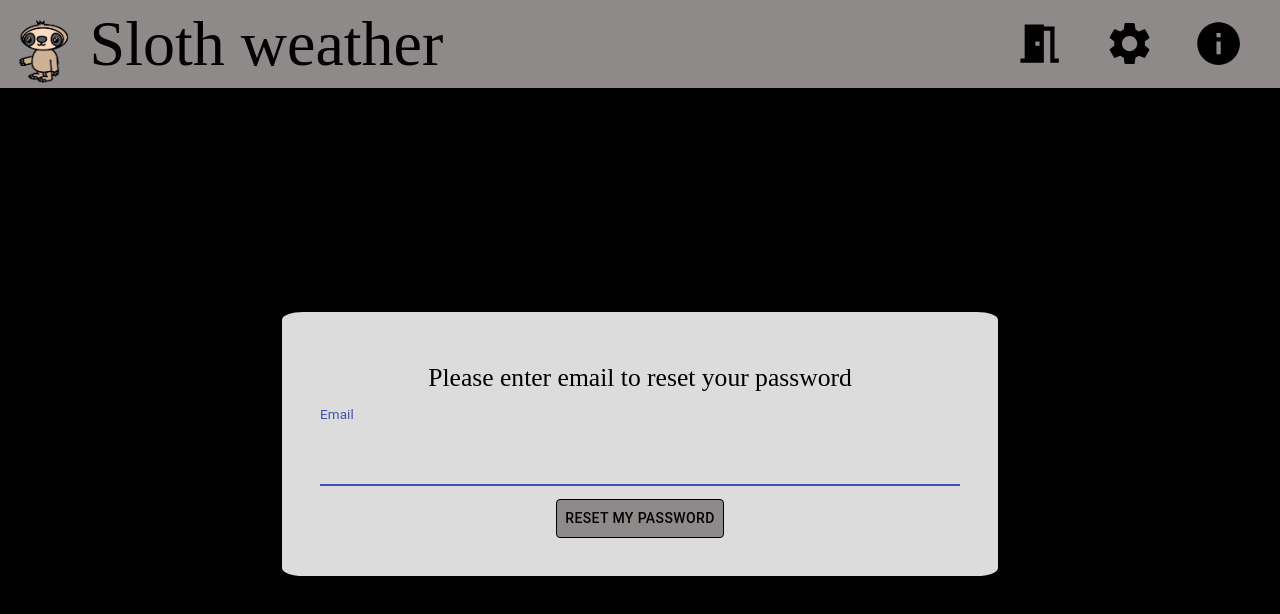
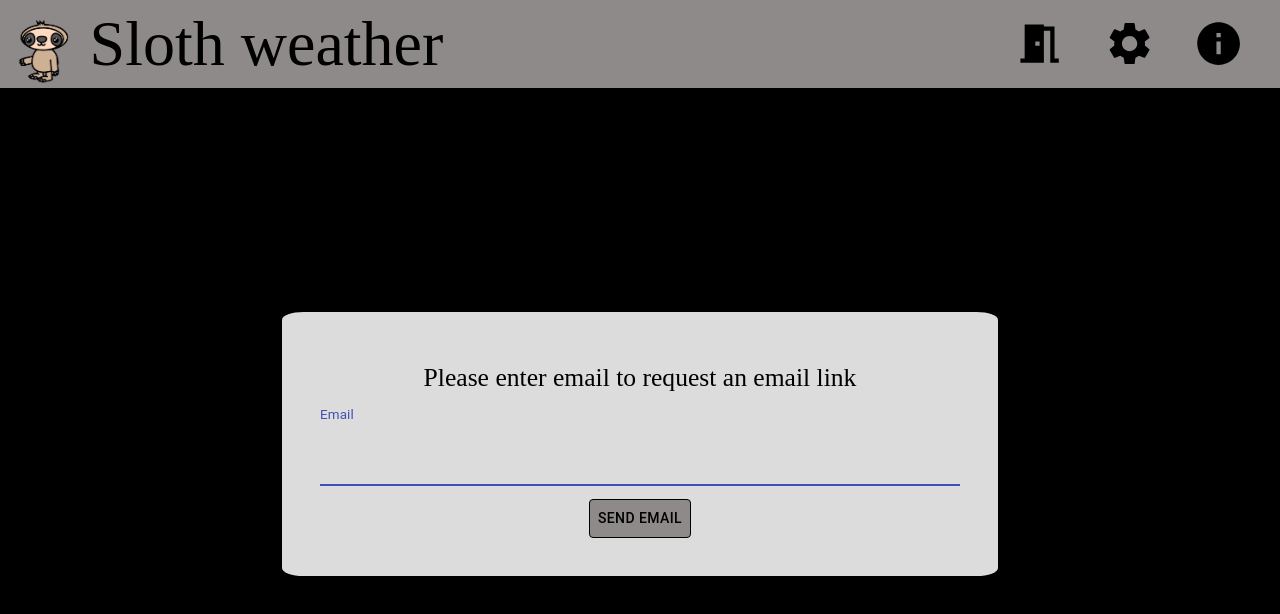
Before and after one commit to HenrikJava/weather-app, a React (Create React App) app in the folder client/: page /forgot in a window 1280 px wide. Shown: the top 614 px of the page. Built offline with nearby package versions, Linux system fonts and the light colour scheme; no server answers.

Commit message:
fix: changed text

```diff
--- a/client/src/view/ForgotView.js
+++ b/client/src/view/ForgotView.js
@@ -50,7 +50,7 @@ export const ForgotView = () => {
             return (
               <form className="form-wrapper" onSubmit={handleSubmit}>
                 <p className="forgot-header">
-                  Please enter email to reset your password
+                  Please enter email to request an email link
                 </p>
                 <TextField
                   autoFocus
@@ -66,7 +66,7 @@ export const ForgotView = () => {
                   fullWidth
                 />
                 <Button type="submit" id="forgot-reset-button" disabled={!isValid}>
-                  Reset my password
+                  Send email
                 </Button>
                 {showError && (
                   <div className="forgot-error-wrapper">
```
